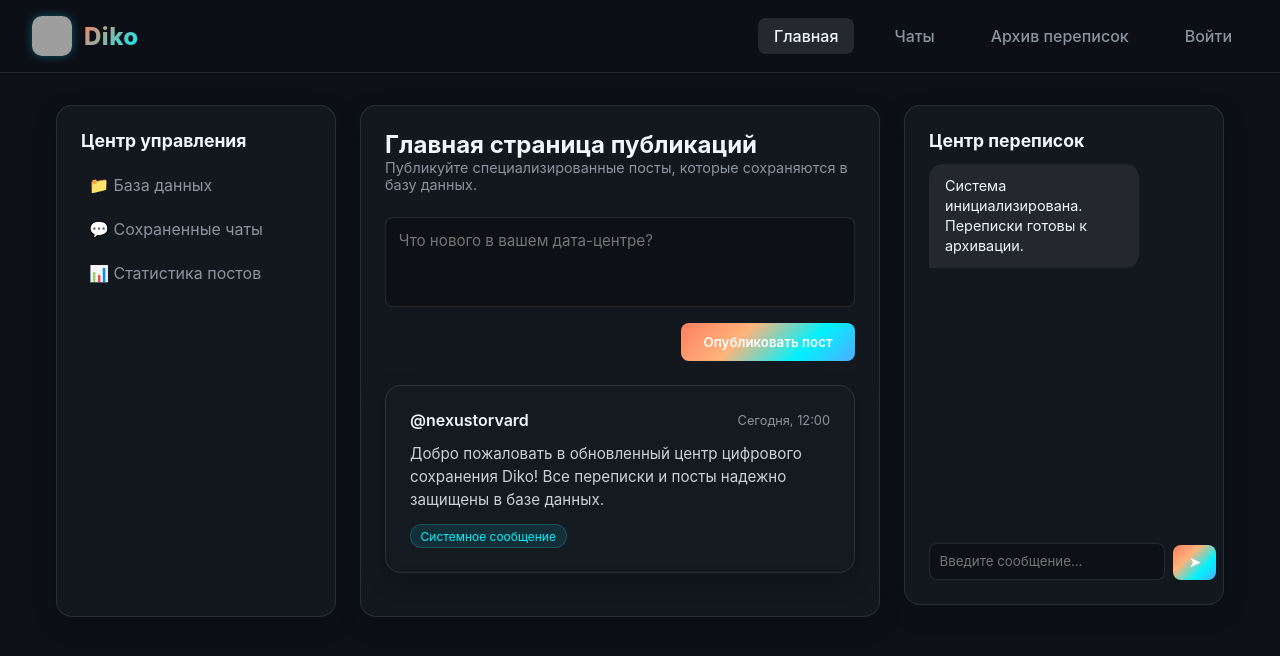
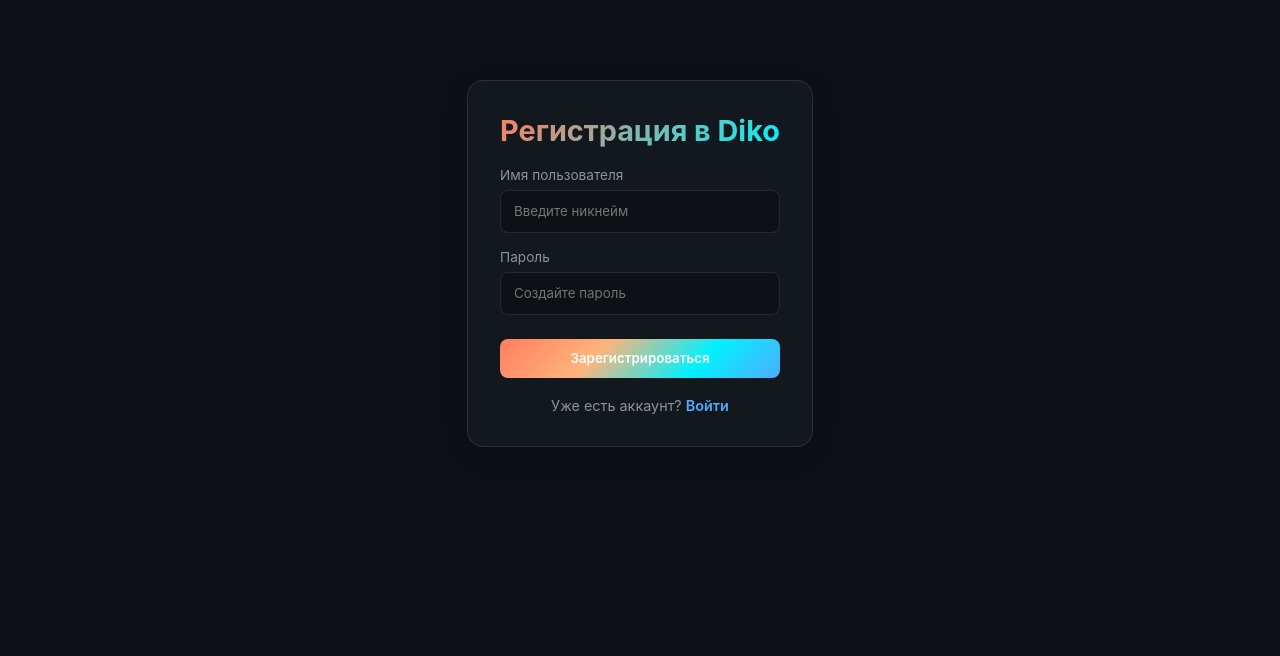
Before and after one commit to bondzuhmatvij29-boop/Diko, a Python web app: template templates/register.html in a window 1280 px wide. Shown: the top 656 px of the page. Run offline with Jinja, Linux system fonts and the light colour scheme; the template is opened without the code that fills it, so the values that code supplies are empty; grey boxes are pictures that could not be loaded.

Commit message:
Update register.html

```diff
--- a/templates/register.html
+++ b/templates/register.html
@@ -3,93 +3,72 @@
 <head>
     <meta charset="UTF-8">
     <meta name="viewport" content="width=device-width, initial-scale=1.0">
-    <title>Diko Messenger & Data Center</title>
-    <!-- Подключение стилей -->
+    <title>Регистрация - Diko Messenger</title>
     <link rel="stylesheet" href="{{ url_for('static', filename='css/style.css') }}">
+    <style>
+        .auth-container {
+            max-width: 400px;
+            margin: 80px auto;
+            padding: 2rem;
+            display: flex;
+            flex-direction: column;
+            gap: 1.2rem;
+        }
+        .auth-container h2 {
+            text-align: center;
+            background: var(--gradient-text);
+            -webkit-background-clip: text;
+            -webkit-text-fill-color: transparent;
+            font-size: 1.8rem;
+        }
+        .auth-input {
+            width: 100%;
+            padding: 0.8rem;
+            background: rgba(0, 0, 0, 0.3);
+            border: 1px solid var(--border-color);
+            border-radius: var(--radius-sm);
+            color: var(--text-primary);
+            outline: none;
+            transition: var(--transition);
+        }
+        .auth-input:focus {
+            border-color: var(--accent-green);
+            box-shadow: 0 0 8px rgba(0, 242, 254, 0.2);
+        }
+        .auth-link {
+            text-align: center;
+            font-size: 0.9rem;
+            color: var(--text-secondary);
+        }
+        .auth-link a {
+            color: var(--accent-blue);
+            text-decoration: none;
+            font-weight: 600;
+        }
+        .auth-link a:hover {
+            text-decoration: underline;
+        }
+    </style>
 </head>
 <body>
 
-    <!-- Шапка сайта -->
-    <header>
-        <div class="logo-container">
-            <!-- Иконка Diko (1:1) -->
-            <img src="{{ url_for('static', filename='images/logo.png') }}" alt="Diko Logo" class="logo-img">
-            <span class="logo-text">Diko</span>
+    <div class="card auth-container">
+        <h2>Регистрация в Diko</h2>
+        <form method="POST">
+            <div style="margin-bottom: 1rem;">
+                <label style="font-size: 0.85rem; color: var(--text-secondary); display: block; margin-bottom: 0.4rem;">Имя пользователя</label>
+                <input type="text" name="username" class="auth-input" required placeholder="Введите никнейм">
+            </div>
+            <div style="margin-bottom: 1.5rem;">
+                <label style="font-size: 0.85rem; color: var(--text-secondary); display: block; margin-bottom: 0.4rem;">Пароль</label>
+                <input type="password" name="password" class="auth-input" required placeholder="Создайте пароль">
+            </div>
+            <button type="submit" class="btn-diko" style="width: 100%;">Зарегистрироваться</button>
+        </form>
+        <div class="auth-link">
+            Уже есть аккаунт? <a href="{{ url_for('login') }}">Войти</a>
         </div>
-        <nav>
-            <ul>
-                <li><a href="#" class="active">Главная</a></li>
-                <li><a href="#">Чаты</a></li>
-                <li><a href="#">Архив переписок</a></li>
-                {% if session.get('username') %}
-                    <li><a href="{{ url_for('logout') }}" style="color: var(--accent-orange);">Выйти (@{{ session['username'] }})</a></li>
-                {% else %}
-                    <li><a href="{{ url_for('login') }}">Войти</a></li>
-                {% endif %}
-            </ul>
-        </nav>
-    </header>
-
-    <!-- Основной контент (3 колонки) -->
-    <div class="container">
-
-        <!-- Левая колонка: Навигация / Меню центра -->
-        <aside class="card">
-            <h3 style="margin-bottom: 1rem; font-size: 1.1rem;">Центр управления</h3>
-            <ul style="list-style: none; display: flex; flex-direction: column; gap: 0.5rem;">
-                <li><a href="#" style="color: var(--text-secondary); text-decoration: none; display: block; padding: 0.5rem; border-radius: var(--radius-sm);">📁 База данных</a></li>
-                <li><a href="#" style="color: var(--text-secondary); text-decoration: none; display: block; padding: 0.5rem; border-radius: var(--radius-sm);">💬 Сохраненные чаты</a></li>
-                <li><a href="#" style="color: var(--text-secondary); text-decoration: none; display: block; padding: 0.5rem; border-radius: var(--radius-sm);">📊 Статистика постов</a></li>
-            </ul>
-        </aside>
-
-        <!-- Центральная колонка: Лента постов и создание публикаций -->
-        <main class="card">
-            <div class="feed-header">
-                <h2>Главная страница публикаций</h2>
-                <p style="color: var(--text-secondary); font-size: 0.9rem;">Публикуйте специализированные посты, которые сохраняются в базу данных.</p>
-            </div>
-
-            <!-- Блок создания поста -->
-            <div class="create-post-box">
-                <textarea id="postInput" class="post-input" placeholder="Что нового в вашем дата-центре?"></textarea>
-                <button id="publishBtn" class="btn-diko">Опубликовать пост</button>
-            </div>
-
-            <!-- Лента постов (сюда скрипт добавляет карточки) -->
-            <div id="postsContainer">
-                <div class="card post-card">
-                    <div class="post-header">
-                        <span class="post-author">@nexustorvard</span>
-                        <span class="post-date">Сегодня, 12:00</span>
-                    </div>
-                    <div class="post-content">Добро пожаловать в обновленный центр цифрового сохранения Diko! Все переписки и посты надежно защищены в базе данных.</div>
-                    <span class="post-badge">Системное сообщение</span>
-                </div>
-            </div>
-        </main>
-
-        <!-- Правая колонка: Быстрый чат / Центр переписок -->
-        <aside class="card chat-window">
-            <h3 style="margin-bottom: 0.8rem; font-size: 1.1rem;">Центр переписок</h3>
-
-            <!-- Окно сообщений -->
-            <div id="chatMessages" class="chat-messages">
-                <div class="message-bubble message-incoming">
-                    Система инициализирована. Переписки готовы к архивации.
-                </div>
-            </div>
-
-            <!-- Поле ввода сообщения -->
-            <div style="display: flex; gap: 0.5rem; margin-top: 0.8rem;">
-                <input type="text" id="chatInput" placeholder="Введите сообщение..." style="flex: 1; padding: 0.6rem; background: rgba(0,0,0,0.3); border: 1px solid var(--border-color); border-radius: var(--radius-sm); color: var(--text-primary); outline: none;">
-                <button id="sendChatBtn" class="btn-diko" style="padding: 0.6rem 1rem;">➤</button>
-            </div>
-        </aside>
-
     </div>
 
-    <!-- Подключение JavaScript -->
-    <script src="{{ url_for('static', filename='js/app.js') }}"></script>
 </body>
 </html>
```
